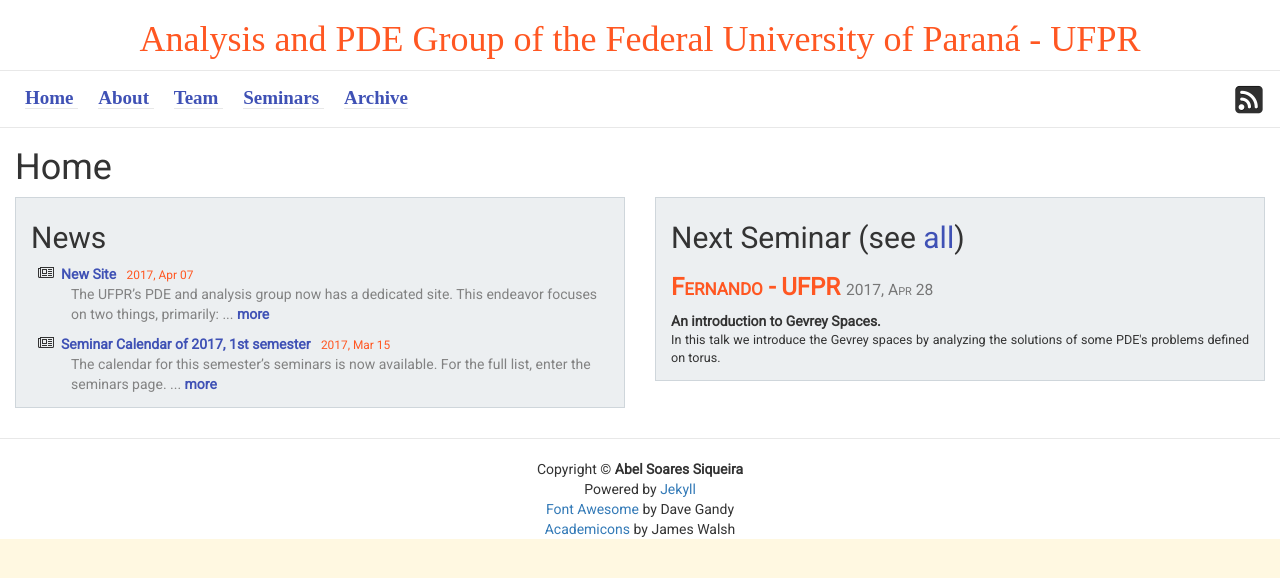
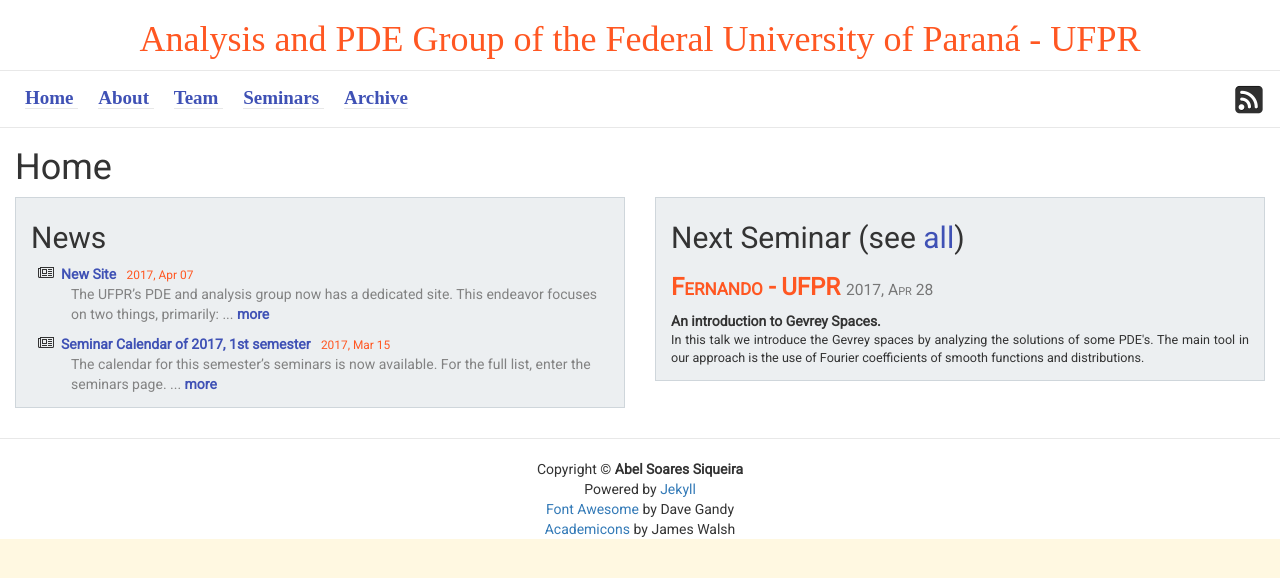
Before and after one commit to ufpr-pde/ufpr-opt.github.io, a Jekyll site: the page built from a_home.md, in a window 1280 px wide. Shown: the top 578 px of the page. Built offline with Jekyll 4.4.1, drawn with Linux system fonts in a browser that asks for light colours; some web fonts are replaced.

Commit message:
Update seminars.yml

```diff
--- a/_data/seminars.yml
+++ b/_data/seminars.yml
@@ -4,7 +4,8 @@
   affiliation:
   title: An introduction to Gevrey Spaces.
   abstract: >
-    In this talk we introduce the Gevrey spaces by analyzing the solutions of some PDE's problems defined on torus.
+   In this talk we introduce the Gevrey spaces by analyzing the solutions of some PDE's.
+   The main tool in our approach is the use of Fourier coefficients of smooth functions and distributions.
 
 - author: Ailin
   date: 2017-05-05
```
